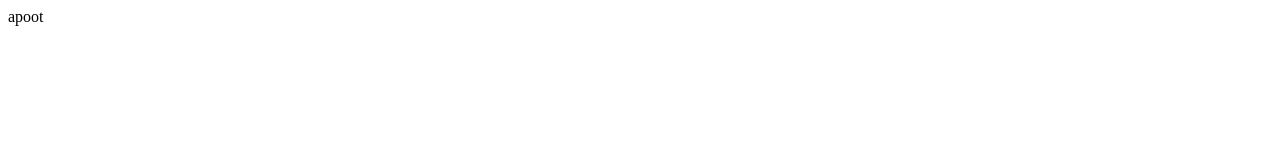
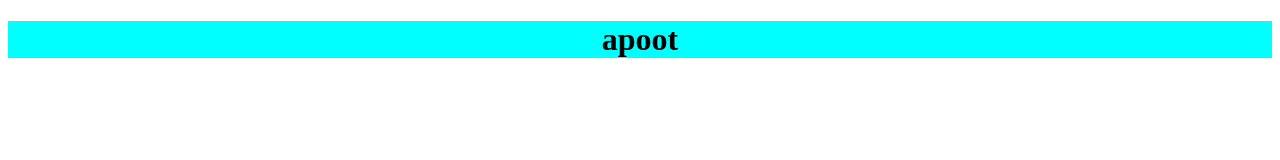
Before and after one commit to idsoid/idsoid.github.io, a plain HTML site: page webdeva2/index.html in a window 1280 px wide. Drawn offline with Linux system fonts and the light colour scheme.

Commit message:
testing testing

```diff
--- a/webdeva2/index.html
+++ b/webdeva2/index.html
@@ -3,9 +3,11 @@
 <head>
     <meta charset="UTF-8">
     <meta name="viewport" content="width=device-width, initial-scale=1.0">
+    <link rel="stylesheet" href="style.css">
+    <script src="script.js" defer></script>
     <title>Document</title>
 </head>
 <body>
-    apoot
+    <h1>apoot</h1>
 </body>
 </html>
--- /dev/null
+++ b/webdeva2/style.css
@@ -0,0 +1,5 @@
+h1 {
+    background-color: aqua;
+    display: flex;
+    justify-content: center;
+}
```
Also changed, not shown: webdeva2/script.js (added).
